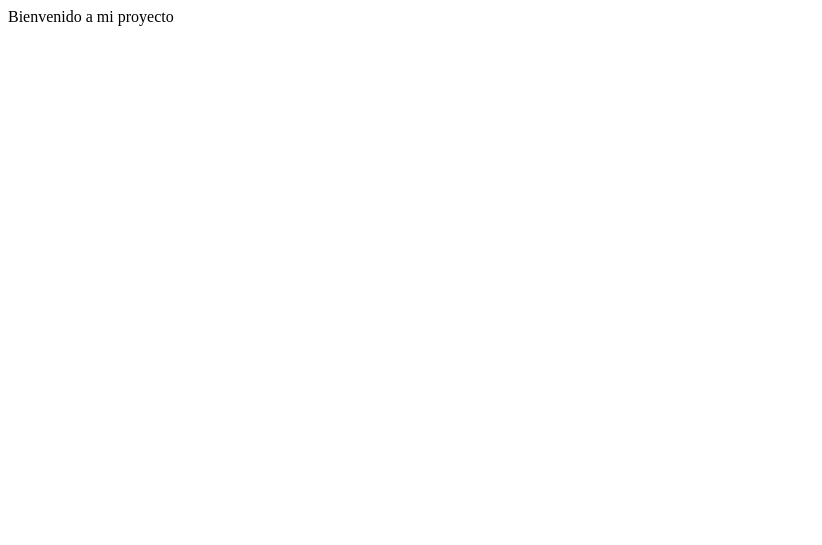
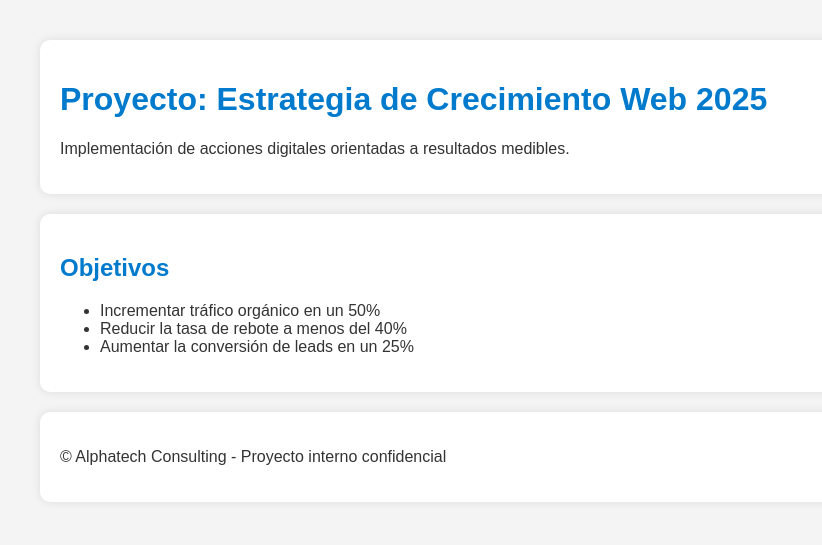
Before and after one commit to mshernandez-alphatech/Dise-o-ctf-Alphatech, a plain HTML site: page index.html in a window 1280 px wide. Shown: the whole page, without its empty margins (0-822 px from the left). Drawn offline with Linux system fonts and the light colour scheme.

Commit message:
Añadido proyecto

```diff
--- /dev/null
+++ b/assets/style.css
@@ -0,0 +1,18 @@
+body {
+    font-family: Arial, sans-serif;
+    margin: 40px;
+    background-color: #f4f4f4;
+    color: #333;
+}
+
+header, section, footer {
+    background: white;
+    padding: 20px;
+    margin-bottom: 20px;
+    border-radius: 10px;
+    box-shadow: 0 0 10px rgba(0,0,0,0.1);
+}
+
+h1, h2 {
+    color: #007ACC;
+}
--- a/index.html
+++ b/index.html
@@ -1 +1,27 @@
-Bienvenido a mi proyecto
+<!DOCTYPE html>
+<html lang="es">
+<head>
+    <meta charset="UTF-8">
+    <title>Estrategia Digital 2025 - Alphatech</title>
+    <link rel="stylesheet" href="assets/style.css">
+</head>
+<body>
+    <header>
+        <h1>Proyecto: Estrategia de Crecimiento Web 2025</h1>
+        <p>Implementación de acciones digitales orientadas a resultados medibles.</p>
+    </header>
+
+    <section>
+        <h2>Objetivos</h2>
+        <ul>
+            <li>Incrementar tráfico orgánico en un 50%</li>
+            <li>Reducir la tasa de rebote a menos del 40%</li>
+            <li>Aumentar la conversión de leads en un 25%</li>
+        </ul>
+    </section>
+
+    <footer>
+        <p>© Alphatech Consulting - Proyecto interno confidencial</p>
+    </footer>
+</body>
+</html>
```
Also changed, not shown: .about/info.txt (added), reports/performance-notes.txt (added), reports/summary.txt (added), 2 other files.
